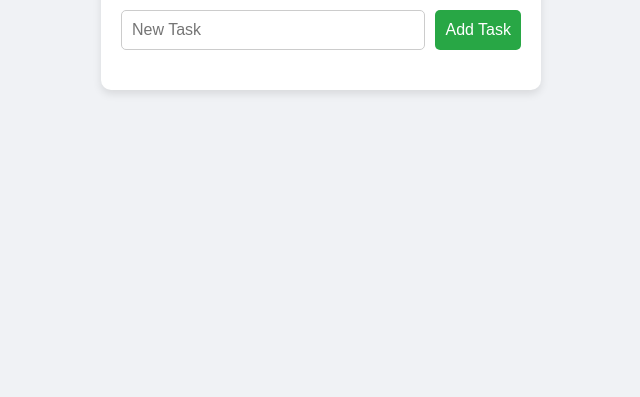
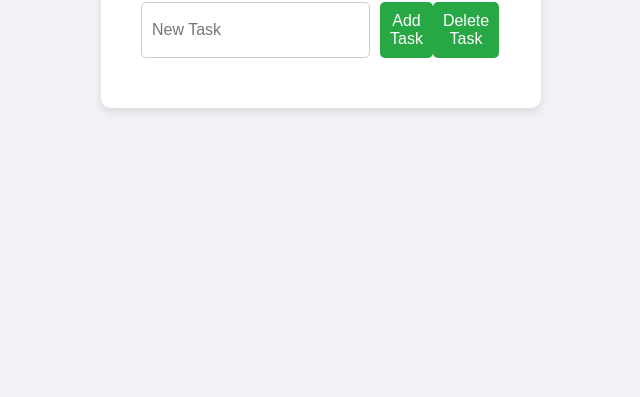
Before and after one commit to TSmedes/task-manager, a website: page index.html in a window 1280 px wide. Shown: the part 403-800 px from the top of the page, without its empty margins (319-959 px from the left). Drawn offline with Linux system fonts and the light colour scheme; files whose address does not match are found by name.

Commit message:
delete task

```diff
--- a/index.html
+++ b/index.html
@@ -12,6 +12,7 @@
         <div class="task-input">
             <input type="text" id="new-task" placeholder="New Task">
             <button id="add-task-btn">Add Task</button>
+            <button id="delete-task-btn">Delete Task</button>
         </div>
         <ul id="task-list"></ul>
     </div>
--- a/styles.css
+++ b/styles.css
@@ -27,6 +27,8 @@ h1 {
     display: flex;
     justify-content: space-between;
     margin-bottom: 20px;
+    margin-right: 10px;
+    padding: 10px 20px;
 }
 
 .task-input input {
```
